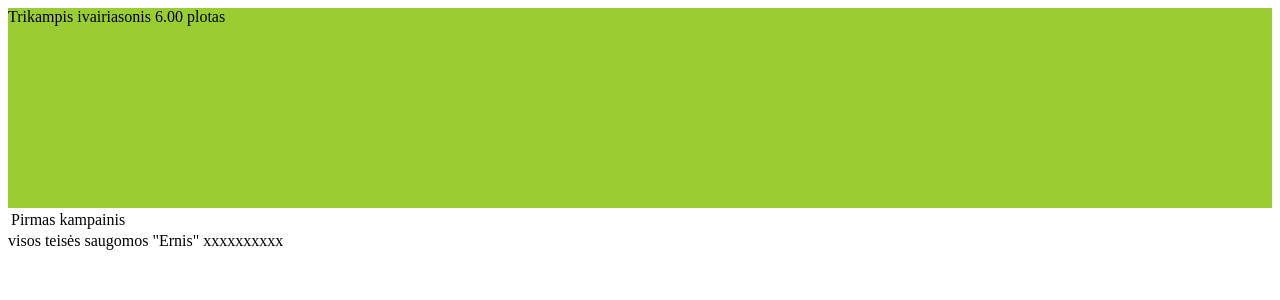
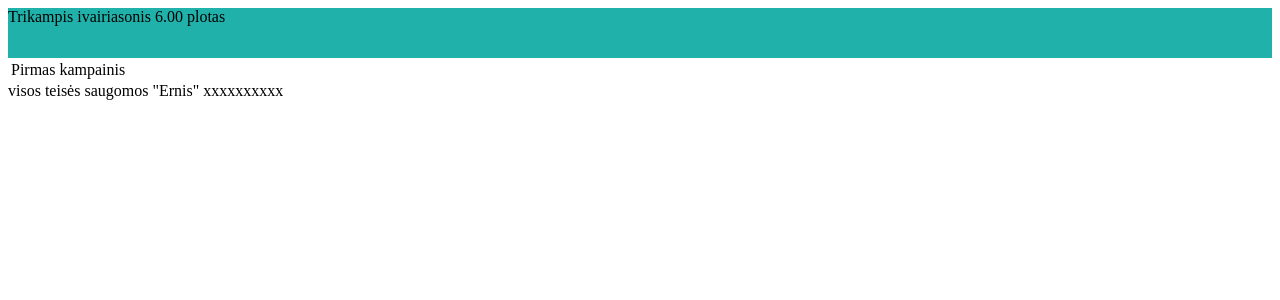
Before and after one commit to LinasKaminskas/FailaiGIT, a PHP site: page / in a window 1280 px wide. Shown: the top 300 px of the page. Run offline with PHP 8.4, Linux system fonts and the light colour scheme.

Commit message:
7:11 2018-10-16

```diff
--- a/JStrikampiai/css/main.css
+++ b/JStrikampiai/css/main.css
@@ -1,5 +1,5 @@
 #trikampis {
-  background: yellowgreen;
-  height: 200px; }
+  background: lightseagreen;
+  height: 50px; }
 
 /*# sourceMappingURL=main.css.map */
--- a/JStrikampiai/css/main.scss
+++ b/JStrikampiai/css/main.scss
@@ -1,4 +1,4 @@
 #trikampis {
-  background: yellowgreen;
-  height: 200px;
+  background: lightseagreen;
+  height: 50px;
 }
--- a/JStrikampiai/js/main.js
+++ b/JStrikampiai/js/main.js
@@ -8,7 +8,7 @@ var area = Math.sqrt(perimeter*((perimeter - a)*(perimeter-b)*(perimeter-c)));
 if (a < b + c && b < a + c && c < a + b) {
     console.log('Galime');
     document.getElementById("trikampis").innerHTML='Galimas trikampis';
-    if (a == b && b == c ) {
+    if (b == a && b == c) {
         console.log('lygiakrastis');
         document.getElementById("trikampis").innerHTML='Trikampis lygiakrastis ' + area.toFixed(2) + ' plotas';
     } else if  (a == b && a != c || a == c && a != b || b == c && b != a) {
@@ -30,17 +30,55 @@ var  a = m[0];
 var b = m[1];
 var c = m[2];*/
 
-var m = [ 22, 64, 0, -55, 4, 7, -1, 8, -66 ];
+/*var m = [ 22, 64, 0, -55, 4, 7, -1, 8, -66 ];
 var  viso = 0;
 var i = 0;
 while (i<m.length){
     viso += m[i];
     i++;
-}
+}*/
 
-console.log(viso/m.length);
+//console.log(viso/m.length);
 
-var i = 0;
+/*var i = 0;
 for (i > 0; i< 21;i+=4){
     console.log(i);
-}
+}*/
+
+//17.1
+
+/*var counter = -10;
+while (counter < 20) {
+    console.log(counter);
+    counter++;
+}*/
+
+//17.2
+
+/*var  counter = 10;
+while (counter <= 40) {
+    console.log(counter);
+    counter += 2;
+}*/
+
+//17.3
+
+/*var counter = 300;
+while (counter <= 333) {
+    if (counter %2 !== 0) {
+        console.log(counter)
+    }
+    counter +=1;
+}*/
+
+//17.4
+
+/*var  counter = 5;
+while (counter <= 50){
+    if (counter % 5 === 0 && counter % 3 === 0){
+        console.log(counter);
+    }
+    counter += 1;
+}*/
+
+//17.5
```
Also changed, not shown: 1 other file.
